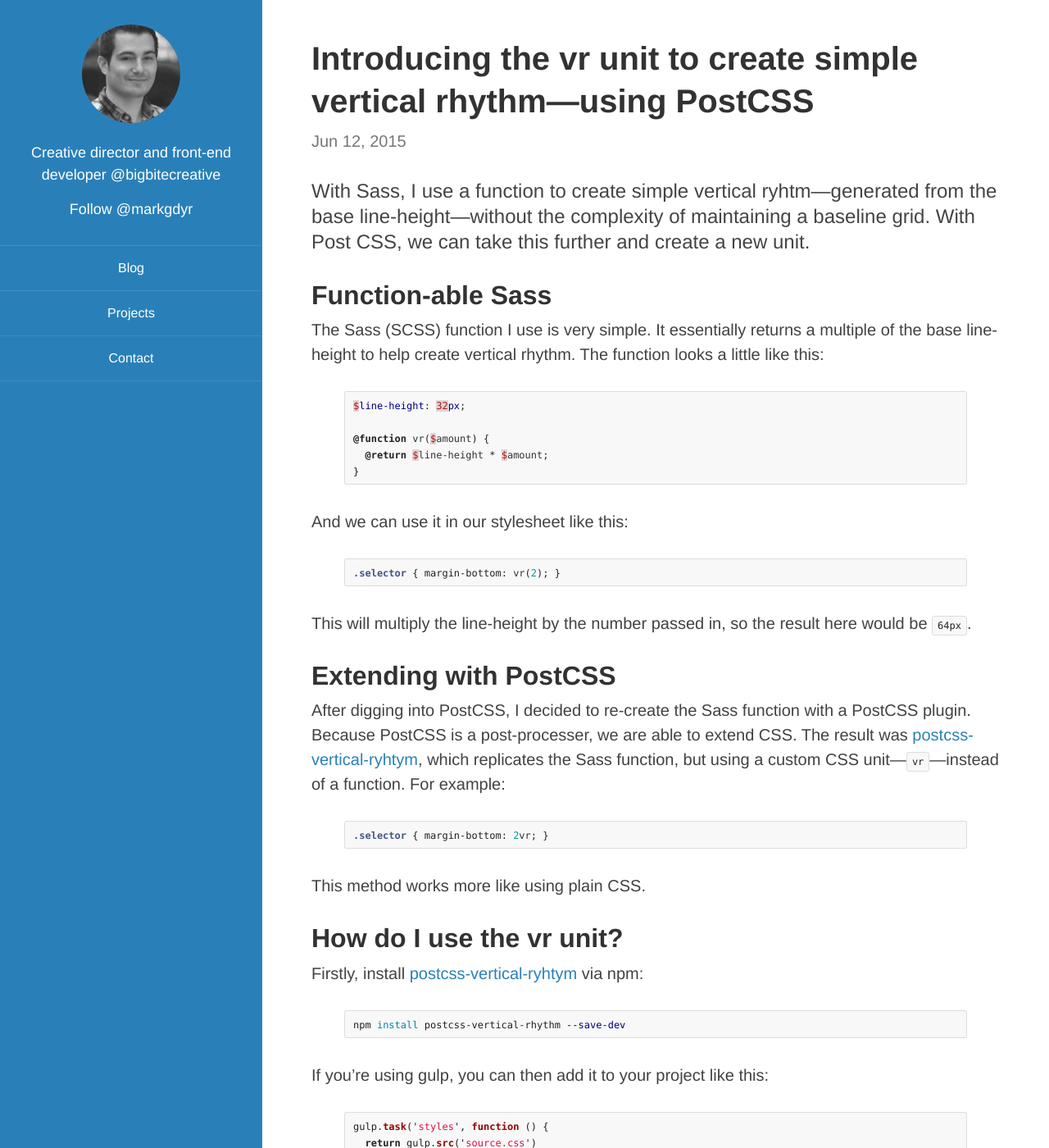
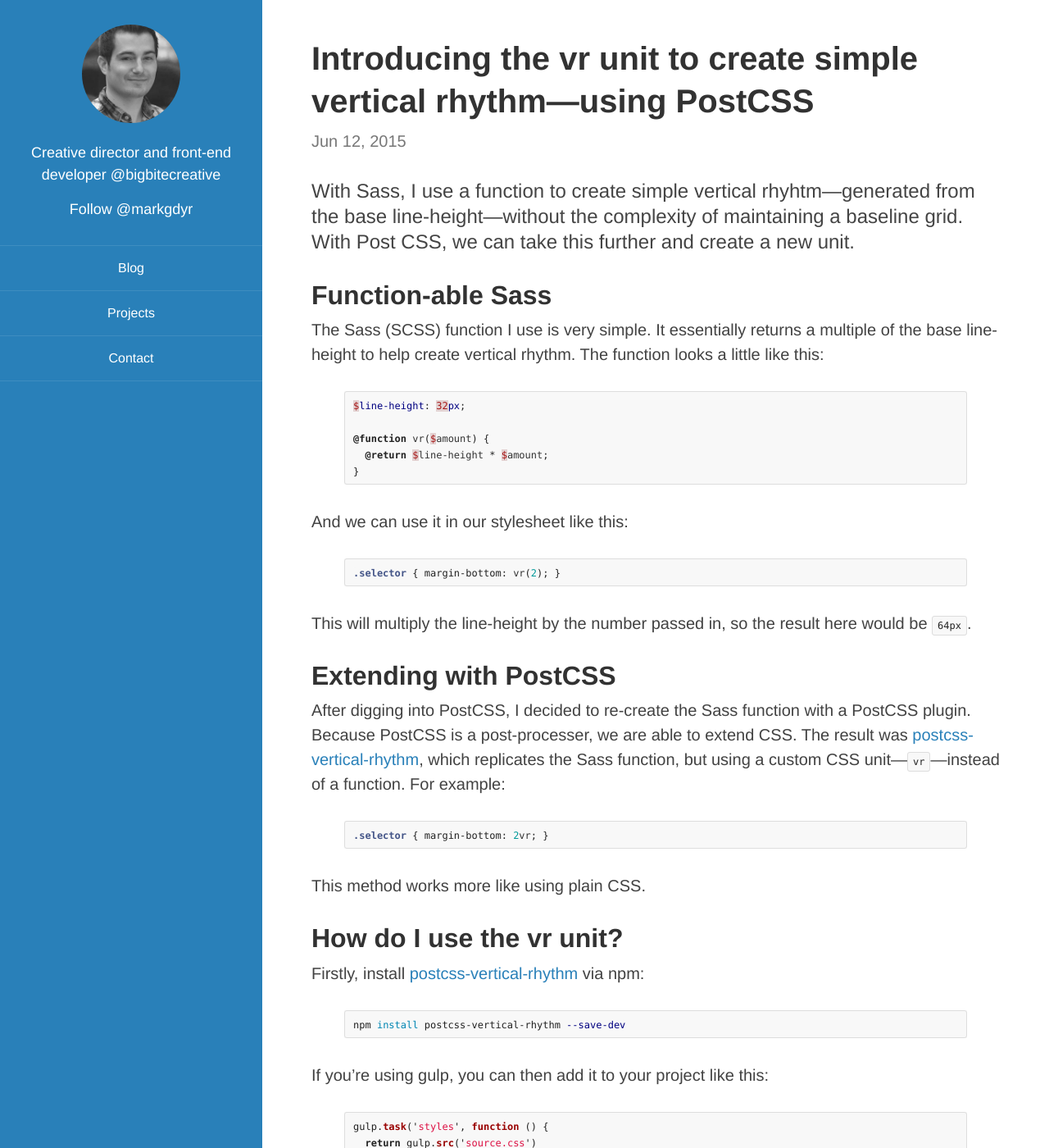
Before and after one commit to markgoodyear/markgoodyear.github.io, a Jekyll site: the page built from _posts/2015-06-12-introducing-the-vr-unit-to-create-simple-vertical-rhythm-using-postcss.md, in a window 1280 px wide and 1400 px high. Shown: the whole window at 82% size. Built offline with Jekyll 4.4.1, drawn with Linux system fonts in a browser that asks for light colours; comment, search, counter and statistics services are not loaded; a file with an impossible date is left out; some of the changed text lies outside the part shown.

Commit message:
Fix copy paste typo

```diff
--- a/_posts/2015-06-12-introducing-the-vr-unit-to-create-simple-vertical-rhythm-using-postcss.md
+++ b/_posts/2015-06-12-introducing-the-vr-unit-to-create-simple-vertical-rhythm-using-postcss.md
@@ -7,7 +7,7 @@ date: 2015-06-12
 ---
 
 
-<p class="lead">With Sass, I use a function to create simple vertical ryhtm—generated from the base line-height—without the complexity of maintaining a baseline grid. With Post CSS, we can take this further and create a new unit.</p>
+<p class="lead">With Sass, I use a function to create simple vertical rhyhtm—generated from the base line-height—without the complexity of maintaining a baseline grid. With Post CSS, we can take this further and create a new unit.</p>
 
 ## Function-able Sass
 The Sass (SCSS) function I use is very simple. It essentially returns a multiple of the base line-height to help create vertical rhythm. The function looks a little like this:
@@ -29,7 +29,7 @@ And we can use it in our stylesheet like this:
 This will multiply the line-height by the number passed in, so the result here would be `64px`.
 
 ## Extending with PostCSS
-After digging into PostCSS, I decided to re-create the Sass function with a PostCSS plugin. Because PostCSS is a post-processer, we are able to extend CSS. The result was [postcss-vertical-ryhtym](https://github.com/markgoodyear/postcss-vertical-rhythm/), which replicates the Sass function, but using a custom CSS unit—`vr`—instead of a function. For example:
+After digging into PostCSS, I decided to re-create the Sass function with a PostCSS plugin. Because PostCSS is a post-processer, we are able to extend CSS. The result was [postcss-vertical-rhythm](https://github.com/markgoodyear/postcss-vertical-rhythm/), which replicates the Sass function, but using a custom CSS unit—`vr`—instead of a function. For example:
 
 {% highlight css %}
 .selector { margin-bottom: 2vr; }
@@ -39,7 +39,7 @@ This method works more like using plain CSS.
 
 ## How do I use the vr unit?
 
-Firstly, install [postcss-vertical-ryhtym](https://github.com/markgoodyear/postcss-vertical-rhythm/) via npm:
+Firstly, install [postcss-vertical-rhythm](https://github.com/markgoodyear/postcss-vertical-rhythm/) via npm:
 
 {% highlight bash %}
 npm install postcss-vertical-rhythm --save-dev
@@ -65,7 +65,7 @@ body {
 }
 {% endhighlight %}
 
-The font-size can be either `em`, `rem`, `px` or `%` based. [postcss-vertical-ryhtym](https://github.com/markgoodyear/postcss-vertical-rhythm/) will parse the property and calculate the `px` line-height value automatically—no variable set up required. In the case above, the line-height would be `32px`.
+The font-size can be either `em`, `rem`, `px` or `%` based. [postcss-vertical-rhythm](https://github.com/markgoodyear/postcss-vertical-rhythm/) will parse the property and calculate the `px` line-height value automatically—no variable set up required. In the case above, the line-height would be `32px`.
 
 Once this is set up, we can now use the `vr` unit:
 
@@ -85,7 +85,7 @@ p {
 }
 {% endhighlight %}
 
-[postcss-vertical-ryhtym](https://github.com/markgoodyear/postcss-vertical-rhythm/) also supports decimal values so we can easily use half or quarter values, for example: `.5vr`, `.25vr`.
+[postcss-vertical-rhythm](https://github.com/markgoodyear/postcss-vertical-rhythm/) also supports decimal values so we can easily use half or quarter values, for example: `.5vr`, `.25vr`.
 
 ## Thoughts
 If you have any feedback, please leave a comment below or you can find me on [Twitter](https://twitter.com/markgdyr). If you'd like to know more more about PostCSS, I wrote about it <a class="external-link" href="http://bigbitecreative.com/a-look-into-writing-future-css-with-postcss-cssnext/">here</a>. _Happy vertical rhythm-ing!_
```
